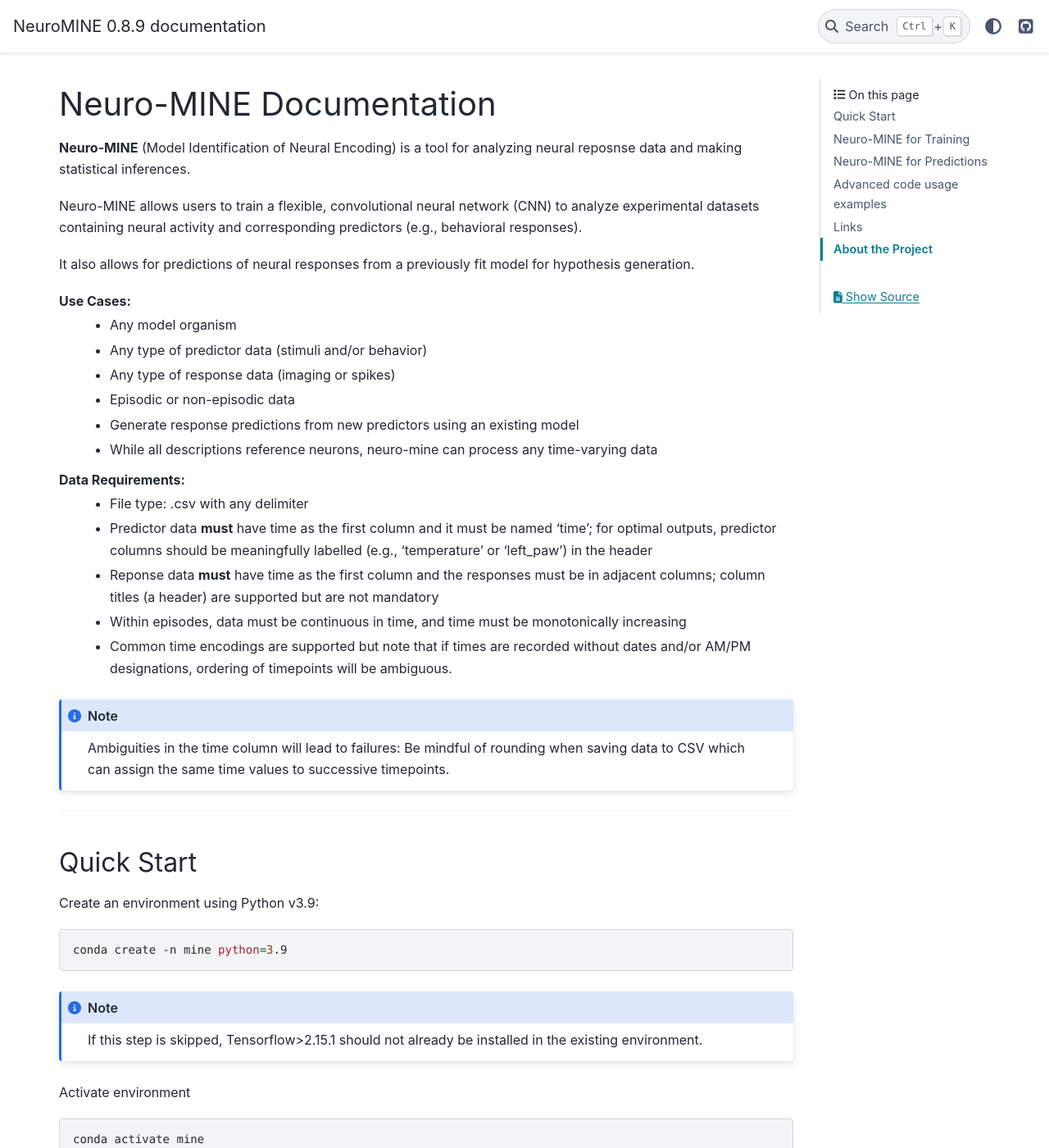
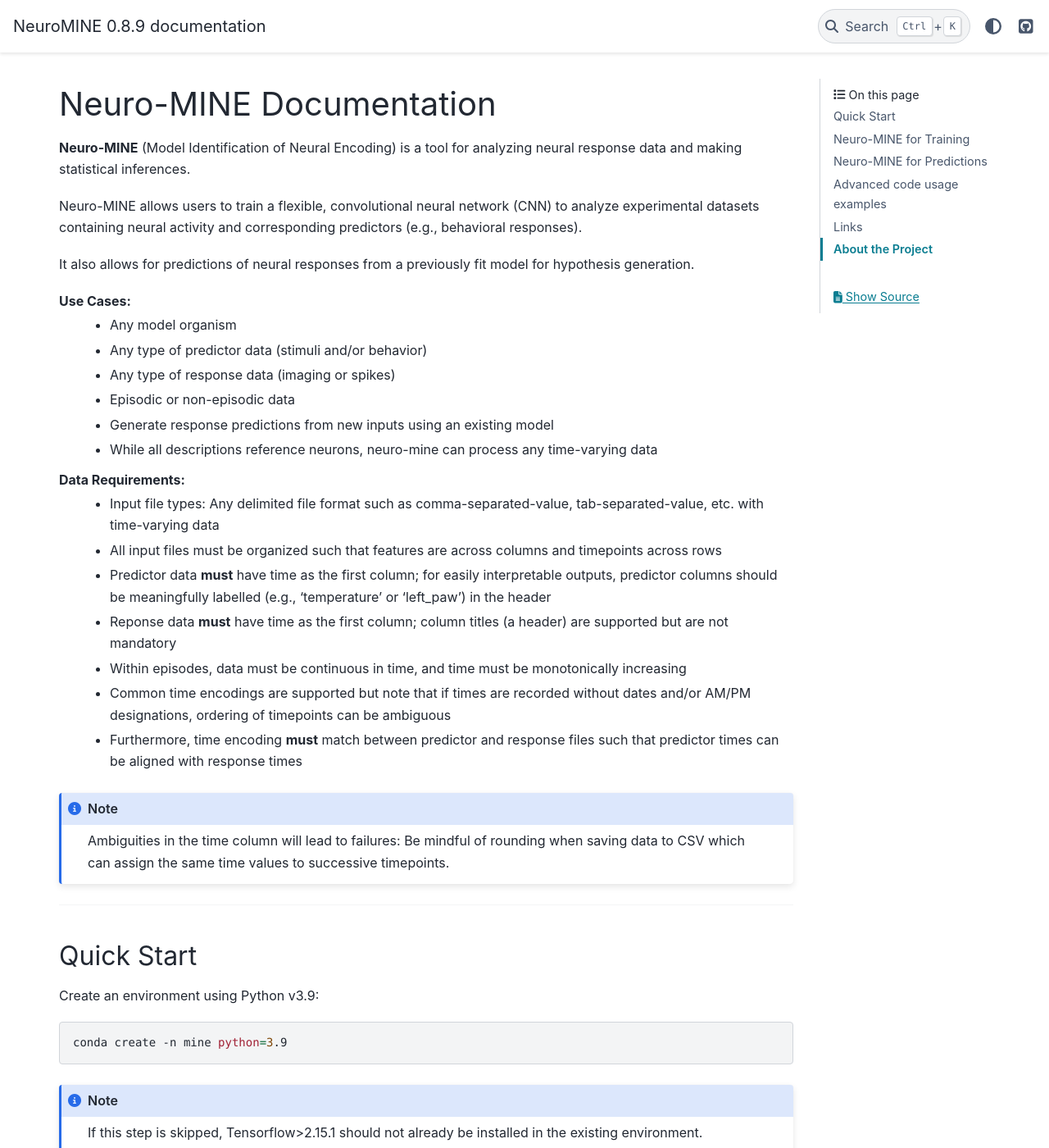
Before and after one commit to matovic5/neuro_mine, a Sphinx documentation site: the page built from docs/index.rst, in a window 1280 px wide and 1400 px high. Shown: the whole window at 82% size. Built offline with Sphinx 7.4.7 and the PyData theme 0.15.4, drawn with Linux system fonts in a browser that asks for light colours; some of the changed text lies outside the part shown.

Commit message:
Small changes to docs

```diff
--- a/docs/index.rst
+++ b/docs/index.rst
@@ -4,7 +4,7 @@
 Neuro-MINE Documentation
 =========================
 
-**Neuro-MINE** (Model Identification of Neural Encoding) is a tool for analyzing neural reposnse data
+**Neuro-MINE** (Model Identification of Neural Encoding) is a tool for analyzing neural response data
 and making statistical inferences.
 
 Neuro-MINE allows users to train a flexible, convolutional neural network (CNN)
@@ -18,15 +18,17 @@ Use Cases:
     - Any type of predictor data (stimuli and/or behavior)
     - Any type of response data (imaging or spikes)
     - Episodic or non-episodic data
-    - Generate response predictions from new predictors using an existing model
+    - Generate response predictions from new inputs using an existing model
     - While all descriptions reference neurons, neuro-mine can process any time-varying data
 
 Data Requirements:
-    - File type: .csv with any delimiter
-    - Predictor data **must** have time as the first column and it must be named 'time'; for optimal outputs, predictor columns should be meaningfully labelled (e.g., 'temperature' or 'left_paw') in the header
-    - Reponse data **must** have time as the first column and the responses must be in adjacent columns; column titles (a header) are supported but are not mandatory
+    - Input file types: Any delimited file format such as comma-separated-value, tab-separated-value, etc. with time-varying data
+    - All input files must be organized such that features are across columns and timepoints across rows
+    - Predictor data **must** have time as the first column; for easily interpretable outputs, predictor columns should be meaningfully labelled (e.g., 'temperature' or 'left_paw') in the header
+    - Reponse data **must** have time as the first column; column titles (a header) are supported but are not mandatory
     - Within episodes, data must be continuous in time, and time must be monotonically increasing
-    - Common time encodings are supported but note that if times are recorded without dates and/or AM/PM designations, ordering of timepoints will be ambiguous.
+    - Common time encodings are supported but note that if times are recorded without dates and/or AM/PM designations, ordering of timepoints can be ambiguous
+    - Furthermore, time encoding **must** match between predictor and response files such that predictor times can be aligned with response times
 
 .. note::
     ️Ambiguities in the time column will lead to failures: Be mindful of rounding when saving data to CSV which can assign the same time values to successive timepoints.
@@ -94,7 +96,7 @@ Training Parameter Explanation
      - Explanation
 
    * - Downsampling Factor [-dsf]
-     - Reduces size of predictor and reponse datasets by averaging according to the specified factor, which increases processing speed and decreases runtime. E.g., if the dataset has 10,000 rows, setting the Downsampling Factor to 10 will average every 10 rows around the center, sample the every 10th row for time, and reduce the data set to 1000 rows overall.
+     - Reduces size of predictor and reponse datasets by averaging according to the specified factor, which increases processing speed and decreases runtime. E.g., if the dataset has 10,000 rows, setting the Downsampling Factor to 10 will average every 10 rows around the center, sample every 10th row for time, and reduce the data set to 1000 rows overall.
 
        If dataset size exceeds computational memory, the program will not be able to run and a downsampling factor will be recommended in the command line.
 
@@ -129,7 +131,9 @@ Training Parameter Explanation
      - After correcting for multiple comparisons, the loss in explained variance must be significantly larger than the **Cutoff** at this p-value for a predictor to be considered driving a response.
 
    * - Look Ahead [-tl]
-     - Fraction of model history representing how many future timepoints are predicted by the Taylor expansion.
+     - Sets the time over which the Taylor expansion will predict into the future as a fraction of model history.
+
+       The default value of 0.5 means that for a 10 second long history, Taylor expansions will be used to predict 5 seconds into the future.
 
        Increasing this value decreases prediction fidelity and can lead to unstable predictor assignments. Lowering it toward 0 improves prediction accuracy but may reduce stability because predictions become trivial.
 
```
Also changed, not shown: other parts of docs/index.rst (+2 -2 lines).
